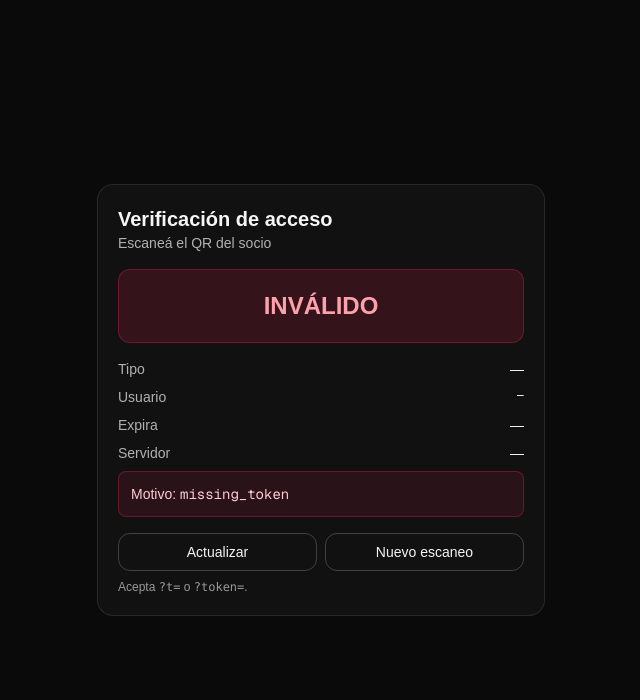
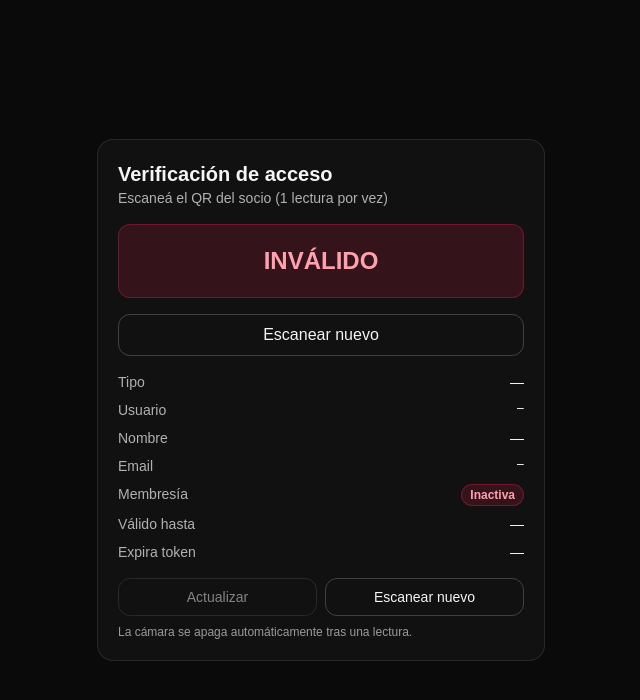
Before and after one commit to fFrancko/beneficios-mvp-web, a Next.js app: page /verify in a window 1280 px wide. Shown: the top 700 px of the page, without its empty margins (319-959 px from the left). Built offline with nearby package versions, Linux system fonts and the light colour scheme.

Commit message:
Cambios QR

```diff
--- a/app/api/verify/route.ts
+++ b/app/api/verify/route.ts
@@ -1,26 +1,22 @@
 import { NextRequest, NextResponse } from "next/server";
 import * as jose from "jose";
-import { supabaseAdmin } from "../../../lib/supabaseAdmin"; // sube 3 niveles
+import { supabaseAdmin } from "../../../lib/supabaseAdmin"; // app/api/verify/route.ts → ../../../lib
 
 export async function GET(req: NextRequest) {
   try {
     const url = new URL(req.url);
     const q = url.searchParams;
-    const raw = q.get("token") || q.get("t"); // acepta ?token=... y ?t=...
+    const raw = q.get("token") || q.get("t"); // acepta ?token=... / ?t=...
 
     if (!raw) {
-      return NextResponse.json(
-        { ok: false, valid: false, reason: "missing_token" },
-        { status: 400 }
-      );
+      return NextResponse.json({ ok: false, valid: false, reason: "missing_token" }, { status: 400 });
     }
 
     const now = new Date();
+    const sb = supabaseAdmin();
 
-    // 1) Intentar validar como TOKEN EFÍMERO (tabla qr_tokens)
-    //    Usamos service role para evitar RLS (público no autenticado)
+    // 1) Intentar como TOKEN EFÍMERO (tabla qr_tokens)
     try {
-      const sb = supabaseAdmin();
       const { data: row, error } = await sb
         .from("qr_tokens")
         .select("user_id, expires_at, revoked, used_at")
@@ -30,64 +26,97 @@ export async function GET(req: NextRequest) {
       if (error && (error as any).code !== "42P01") throw error;
 
       if (row) {
-        const expOk = new Date(row.expires_at).getTime() >= now.getTime();
+        const notExpired = new Date(row.expires_at).getTime() >= now.getTime();
         const notRevoked = row.revoked !== true;
-        const notUsed = row.used_at == null; // si más adelante querés uso-único
+        const notUsed = row.used_at == null;
 
-        if (expOk && notRevoked && notUsed) {
+        // Traemos datos del socio (perfil + membresía más vigente)
+        const [{ data: prof }, { data: memb }] = await Promise.all([
+          sb.from("profiles").select("full_name, avatar_url, email").eq("id", row.user_id).maybeSingle(),
+          sb
+            .from("memberships")
+            .select("status, valid_until, last_payment_at, created_at")
+            .eq("user_id", row.user_id)
+            .order("valid_until", { ascending: false, nullsFirst: false })
+            .order("created_at", { ascending: false })
+            .limit(1)
+            .maybeSingle(),
+        ]);
+
+        const active =
+          (memb?.status === "active" || memb?.status === "trialing") &&
+          memb?.valid_until &&
+          new Date(memb.valid_until).getTime() >= now.getTime();
+
         return NextResponse.json({
           ok: true,
-            valid: true,
+          valid: notExpired && notRevoked && notUsed,
           kind: "db_token",
           user_id: row.user_id,
           expires_at: row.expires_at,
           now_iso: now.toISOString(),
-          });
-        } else {
-          return NextResponse.json({
-            ok: true,
-            valid: false,
-            kind: "db_token",
-            user_id: row.user_id,
-            expires_at: row.expires_at,
-            reason: !expOk
-              ? "expired"
-              : !notRevoked
-              ? "revoked"
-              : "already_used",
-            now_iso: now.toISOString(),
+          member: prof ? { full_name: prof.full_name, avatar_url: prof.avatar_url, email: prof.email } : null,
+          membership: memb
+            ? {
+                status: memb.status,
+                valid_until: memb.valid_until,
+                last_payment_at: memb.last_payment_at,
+                active,
+              }
+            : { status: "past_due", valid_until: null, last_payment_at: null, active: false },
+          reason: !notExpired ? "expired" : !notRevoked ? "revoked" : !notUsed ? "already_used" : undefined,
         });
       }
-      }
-    } catch (e) {
-      // seguimos al paso 2 (JWT), pero si querés loguear, podés hacerlo aquí
+    } catch {
+      // si falla seguimos con JWT
     }
 
-    // 2) Fallback: intentar como JWT legado (HS256 con subject=userId)
+    // 2) Fallback: JWT legacy (HS256 con sub = userId)
     const secret = process.env.JWT_SECRET;
     if (secret) {
       try {
         const { payload } = await jose.jwtVerify(raw, new TextEncoder().encode(secret));
         const uid = String(payload.sub || "");
         if (!uid) {
-          return NextResponse.json({
-            ok: true,
-            valid: false,
-            kind: "jwt",
-            reason: "missing_sub",
-            now_iso: now.toISOString(),
-          });
+          return NextResponse.json({ ok: true, valid: false, kind: "jwt", reason: "missing_sub", now_iso: now.toISOString() });
         }
+
+        // Igual devolvemos datos del socio para la UI
+        const [{ data: prof }, { data: memb }] = await Promise.all([
+          sb.from("profiles").select("full_name, avatar_url, email").eq("id", uid).maybeSingle(),
+          sb
+            .from("memberships")
+            .select("status, valid_until, last_payment_at, created_at")
+            .eq("user_id", uid)
+            .order("valid_until", { ascending: false, nullsFirst: false })
+            .order("created_at", { ascending: false })
+            .limit(1)
+            .maybeSingle(),
+        ]);
+
+        const active =
+          (memb?.status === "active" || memb?.status === "trialing") &&
+          memb?.valid_until &&
+          new Date(memb.valid_until).getTime() >= now.getTime();
+
         return NextResponse.json({
           ok: true,
           valid: true,
           kind: "jwt",
           user_id: uid,
-          // Nota: el exp del JWT ya fue validado por jose.jwtVerify
           now_iso: now.toISOString(),
+          member: prof ? { full_name: prof.full_name, avatar_url: prof.avatar_url, email: prof.email } : null,
+          membership: memb
+            ? {
+                status: memb.status,
+                valid_until: memb.valid_until,
+                last_payment_at: memb.last_payment_at,
+                active,
+              }
+            : { status: "past_due", valid_until: null, last_payment_at: null, active: false },
         });
-      } catch (e) {
-        // cae a inválido definitivo
+      } catch {
+        // cae a inválido
       }
     }
 
@@ -97,9 +126,6 @@ export async function GET(req: NextRequest) {
       { status: 400 }
     );
   } catch (e: any) {
-    return NextResponse.json(
-      { ok: false, valid: false, reason: "unexpected", error: e?.message },
-      { status: 500 }
-    );
+    return NextResponse.json({ ok: false, valid: false, reason: "unexpected", error: e?.message }, { status: 500 });
   }
 }
--- a/app/verify/page.tsx
+++ b/app/verify/page.tsx
@@ -1,23 +1,25 @@
+// app/verify/page.tsx
 "use client";
 
+import { Suspense, useEffect, useMemo, useRef, useState } from "react";
+import { useSearchParams } from "next/navigation";
+
+export const dynamic = "force-dynamic";
 export const runtime = "nodejs";
-export const dynamic = "force-dynamic";
 
-import { Suspense, useEffect, useMemo, useState } from "react";
-import { useSearchParams, useRouter } from "next/navigation";
-
-type VerifyOk =
-  | { ok: true; valid: true; kind: "db_token" | "jwt"; user_id: string; expires_at?: string; now_iso: string }
-  | { ok: true; valid: false; reason: string; kind?: "db_token" | "jwt"; user_id?: string; expires_at?: string; now_iso: string };
-type VerifyErr = { ok: false; valid: false; reason: string; error?: string };
-
-export default function Page() {
-  return (
-    <Suspense fallback={<Loading />}>
-      <VerifyClient />
-    </Suspense>
-  );
+type VerifyResp =
+  | {
+      ok: true;
+      valid: boolean;
+      kind: "db_token" | "jwt";
+      user_id: string;
+      expires_at?: string;
+      now_iso: string;
+      member?: { full_name?: string | null; avatar_url?: string | null; email?: string | null } | null;
+      membership?: { status: string; valid_until: string | null; last_payment_at: string | null; active: boolean } | null;
+      reason?: string;
     }
+  | { ok: false; valid: false; reason: string; error?: string };
 
 function Loading() {
   return (
@@ -29,107 +31,234 @@ function Loading() {
   );
 }
 
-function VerifyClient() {
-  const sp = useSearchParams();
-  const router = useRouter();
-  const [state, setState] = useState<VerifyOk | VerifyErr | null>(null);
-  const [loading, setLoading] = useState(true);
+function fmt(iso?: string | null) {
+  if (!iso) return "—";
+  const d = new Date(iso);
+  return isNaN(d.getTime()) ? "—" : d.toLocaleString("es-AR", { hour12: false });
+}
 
-  const token = useMemo(() => sp.get("token") || sp.get("t") || "", [sp]);
+function ResultBadge({ valid }: { valid: boolean }) {
+  return (
+    <div
+      className={
+        "rounded-xl p-5 text-center text-2xl font-bold border " +
+        (valid ? "bg-emerald-500/15 text-emerald-300 border-emerald-500/30" : "bg-rose-500/15 text-rose-300 border-rose-500/30")
+      }
+    >
+      {valid ? "VÁLIDO" : "INVÁLIDO"}
+    </div>
+  );
+}
 
-  useEffect(() => {
-    (async () => {
-      if (!token) {
-        setState({ ok: false, valid: false, reason: "missing_token" });
-        setLoading(false);
-        return;
-      }
+function useVerifyApi() {
+  const [state, setState] = useState<VerifyResp | null>(null);
+  const [loading, setLoading] = useState(false);
+  const lastTokenRef = useRef<string | null>(null);
+
+  async function verifyToken(token: string) {
     setLoading(true);
     try {
-        const r = await fetch(`/api/verify?token=${encodeURIComponent(token)}`, {
-          cache: "no-store",
-        });
-        const j = (await r.json()) as VerifyOk | VerifyErr;
+      const r = await fetch(`/api/verify?token=${encodeURIComponent(token)}`, { cache: "no-store" });
+      const j = (await r.json()) as VerifyResp;
+      lastTokenRef.current = token;
       setState(j);
     } catch (e: any) {
       setState({ ok: false, valid: false, reason: "network_error", error: e?.message });
     } finally {
       setLoading(false);
     }
-    })();
-  }, [token]);
+  }
 
-  const valid = state && "valid" in state && state.valid === true;
+  async function refresh() {
+    if (lastTokenRef.current) await verifyToken(lastTokenRef.current);
+  }
 
-  function fmt(iso?: string) {
-    if (!iso) return "—";
-    const d = new Date(iso);
-    if (isNaN(d.getTime())) return "—";
-    return d.toLocaleString("es-AR", { hour12: false });
+  return { state, loading, verifyToken, refresh, lastTokenRef };
 }
+
+function parseTokenFromText(text: string): string | null {
+  try {
+    // Si es una URL, buscamos ?token o ?t
+    const u = new URL(text);
+    return u.searchParams.get("token") || u.searchParams.get("t");
+  } catch {
+    // Si no es URL, puede venir el token directo
+    return text?.trim() || null;
+  }
+}
+
+function VerifyClient() {
+  const sp = useSearchParams();
+  const tokenFromUrl = useMemo(() => sp.get("token") || sp.get("t") || "", [sp]);
+
+  const { state, loading, verifyToken, refresh, lastTokenRef } = useVerifyApi();
+
+  // Cámara (html5-qrcode cargado dinámicamente)
+  const [scanning, setScanning] = useState(false);
+  const html5QrRef = useRef<any>(null);
+  const readerDivId = "qr-reader";
+
+  // Si viene token por URL, verificamos automáticamente
+  useEffect(() => {
+    if (tokenFromUrl) verifyToken(tokenFromUrl);
+    // eslint-disable-next-line react-hooks/exhaustive-deps
+  }, [tokenFromUrl]);
+
+  async function startScanOnce() {
+    // Import dinámico para evitar problemas en SSR
+    const { Html5Qrcode } = await import("html5-qrcode");
+    const html5QrCode = new Html5Qrcode(readerDivId, { verbose: false });
+    html5QrRef.current = html5QrCode;
+
+    setScanning(true);
+
+    const onSuccess = async (decodedText: string) => {
+      try {
+        const token = parseTokenFromText(decodedText);
+        // detenemos la cámara primero (para no “multiplicar” lecturas)
+        await stopScan();
+        if (token) {
+          await verifyToken(token);
+        }
+      } catch {
+        await stopScan();
+      }
+    };
+
+    const onError = (_err: string) => {
+      // ignoramos errores de decodificación por frame
+    };
+
+    await html5QrCode.start(
+      { facingMode: "environment" },
+      { fps: 10, qrbox: { width: 250, height: 250 } },
+      onSuccess,
+      onError
+    );
+  }
+
+  async function stopScan() {
+    try {
+      const inst = html5QrRef.current;
+      if (inst) {
+        await inst.stop();
+        await inst.clear();
+      }
+    } finally {
+      html5QrRef.current = null;
+      setScanning(false);
+    }
+  }
+
+  const valid = !!(state && "valid" in state && state.valid === true);
 
   return (
     <main className="min-h-screen grid place-items-center p-4 bg-neutral-950 text-neutral-100">
       <div className="w-full max-w-md rounded-2xl border border-white/10 bg-neutral-900/60 p-5">
         <header className="mb-4">
           <h1 className="text-xl font-semibold">Verificación de acceso</h1>
-          <p className="text-sm opacity-70">Escaneá el QR del socio</p>
+          <p className="text-sm opacity-70">Escaneá el QR del socio (1 lectura por vez)</p>
         </header>
 
-        <div
+        {/* Resultado */}
+        <ResultBadge valid={valid} />
+
+        {/* Cámara */}
+        <div className="mt-4">
+          {!scanning ? (
+            <button onClick={startScanOnce} className="w-full py-2 rounded-xl border border-white/20">
+              Escanear nuevo
+            </button>
+          ) : (
+            <button onClick={stopScan} className="w-full py-2 rounded-xl border border-white/20">
+              Detener cámara
+            </button>
+          )}
+          {/* Contenedor del lector (solo visible al escanear) */}
+          {scanning && <div id={readerDivId} className="mt-3 rounded-lg overflow-hidden" />}
+        </div>
+
+        {/* Detalles */}
+        <div className="mt-4 space-y-2 text-sm">
+          <div className="flex justify-between">
+            <span className="opacity-70">Tipo</span>
+            <span className="font-medium">{(state as any)?.kind ?? "—"}</span>
+          </div>
+
+          <div className="flex justify-between">
+            <span className="opacity-70">Usuario</span>
+            <span className="font-mono text-xs truncate max-w-[60%]">{(state as any)?.user_id ?? "—"}</span>
+          </div>
+
+          <div className="flex justify-between">
+            <span className="opacity-70">Nombre</span>
+            <span className="font-medium truncate max-w-[60%]">{(state as any)?.member?.full_name ?? "—"}</span>
+          </div>
+
+          <div className="flex justify-between">
+            <span className="opacity-70">Email</span>
+            <span className="font-mono text-xs truncate max-w-[60%]">{(state as any)?.member?.email ?? "—"}</span>
+          </div>
+
+          <div className="flex justify-between">
+            <span className="opacity-70">Membresía</span>
+            <span
               className={
-            "rounded-xl p-5 text-center text-2xl font-bold border " +
-            (valid
+                "px-2 py-0.5 rounded-full text-xs font-semibold border " +
+                ((state as any)?.membership?.active
                   ? "bg-emerald-500/15 text-emerald-300 border-emerald-500/30"
                   : "bg-rose-500/15 text-rose-300 border-rose-500/30")
               }
             >
-          {loading ? "Verificando…" : valid ? "VÁLIDO" : "INVÁLIDO"}
+              {(state as any)?.membership?.active ? "Activa" : "Inactiva"}
+            </span>
           </div>
 
-        <div className="mt-4 space-y-2 text-sm">
           <div className="flex justify-between">
-            <span className="opacity-70">Tipo</span>
-            <span className="font-medium">
-              {state && "kind" in state && state.kind ? state.kind : "—"}
-            </span>
+            <span className="opacity-70">Válido hasta</span>
+            <span className="font-medium">{fmt((state as any)?.membership?.valid_until)}</span>
           </div>
+
           <div className="flex justify-between">
-            <span className="opacity-70">Usuario</span>
-            <span className="font-mono text-xs">{(state as any)?.user_id ?? "—"}</span>
-          </div>
-          <div className="flex justify-between">
-            <span className="opacity-70">Expira</span>
+            <span className="opacity-70">Expira token</span>
             <span className="font-medium">{fmt((state as any)?.expires_at)}</span>
           </div>
-          <div className="flex justify-between">
-            <span className="opacity-70">Servidor</span>
-            <span className="font-medium">{fmt((state as any)?.now_iso)}</span>
-          </div>
 
-          {!valid && !loading && state && "reason" in state && state.reason && (
+          {!valid && state && "reason" in state && state.reason && (
             <div className="mt-2 p-3 rounded-lg text-rose-200 bg-rose-500/10 border border-rose-500/30">
               Motivo: <span className="font-mono">{state.reason}</span>
             </div>
           )}
 
           <div className="flex gap-2 pt-2">
-            <button onClick={() => router.refresh()} className="flex-1 py-2 rounded-xl border border-white/20">
-              Actualizar
+            <button
+              onClick={refresh}
+              disabled={!lastTokenRef.current || loading}
+              className="flex-1 py-2 rounded-xl border border-white/20 disabled:opacity-50"
+              title="Reverificar el último token leído"
+            >
+              {loading ? "Verificando…" : "Actualizar"}
             </button>
             <button
-              onClick={() => (window.location.href = "/verify")}
+              onClick={startScanOnce}
               className="flex-1 py-2 rounded-xl border border-white/20"
+              title="Leer otro QR (enciende la cámara y se apaga al leer)"
             >
-              Nuevo escaneo
+              Escanear nuevo
             </button>
           </div>
 
-          <p className="text-xs opacity-60 mt-2">
-            Acepta <code>?t=</code> o <code>?token=</code>.
-          </p>
+          <p className="text-xs opacity-60 mt-2">La cámara se apaga automáticamente tras una lectura.</p>
         </div>
       </div>
     </main>
   );
 }
+
+export default function Page() {
+  return (
+    <Suspense fallback={<Loading />}>
+      <VerifyClient />
+    </Suspense>
+  );
+}
```
Lines whose indentation alone changed are shown as unchanged.
